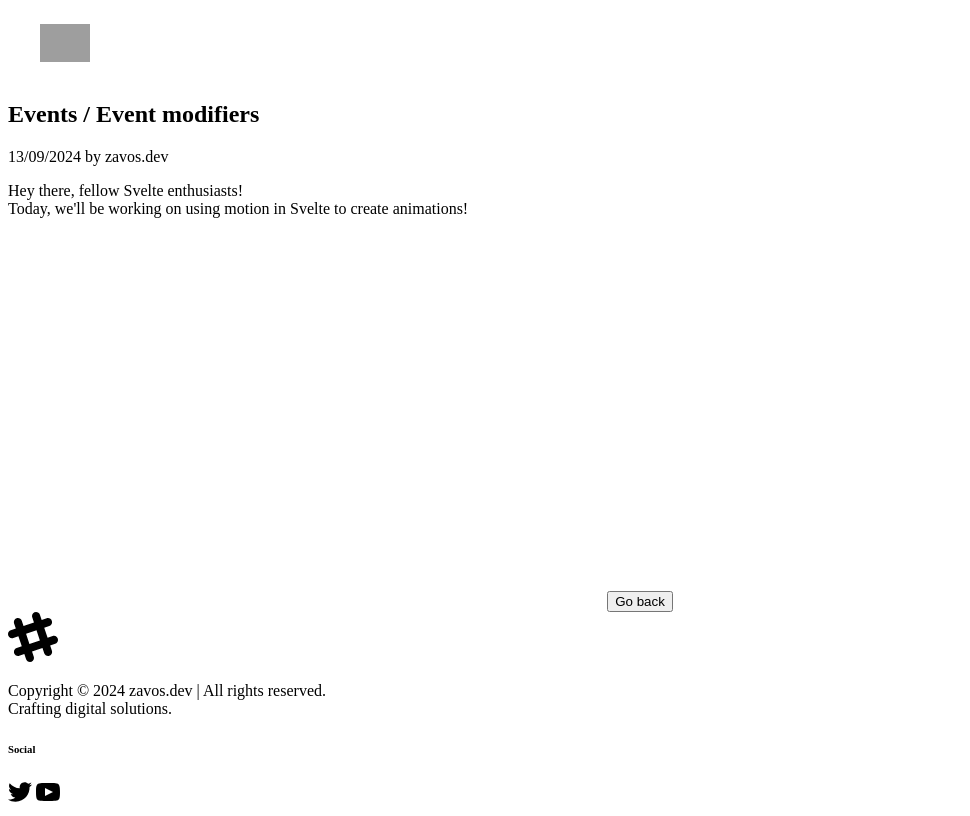
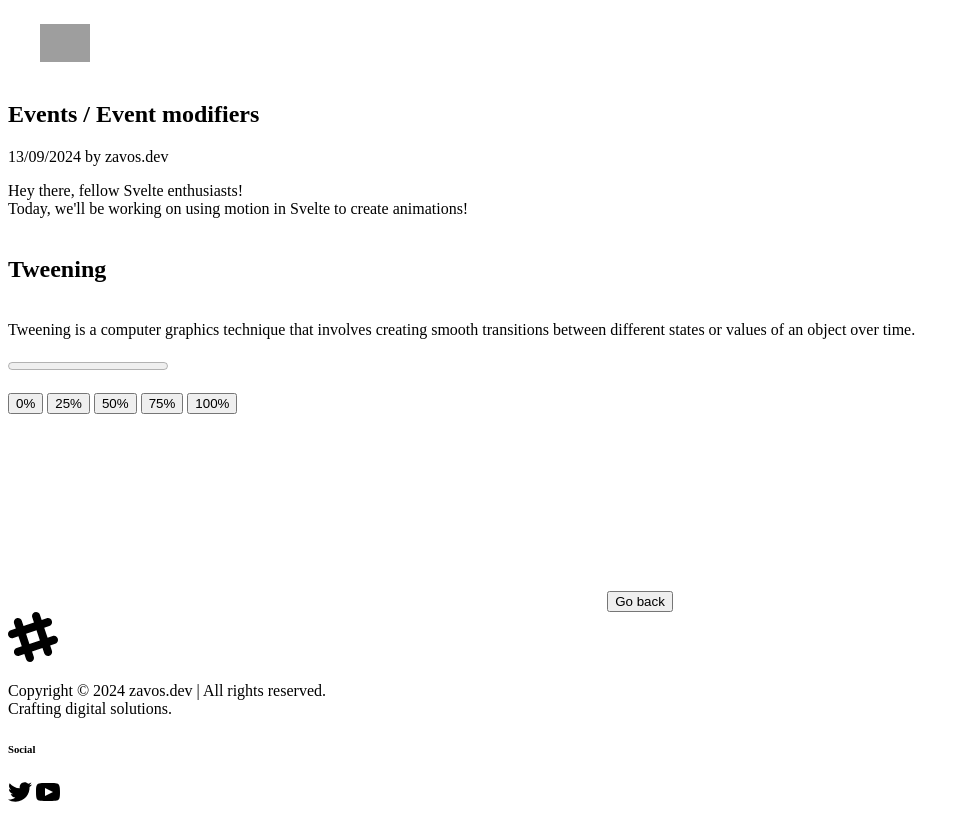
Before and after one commit to kzavos/svelte-training, a SvelteKit app: page /projects/project-8 in a window 1280 px wide. Shown: the whole page, without its empty margins (0-970 px from the left). Built offline with nearby package versions, Linux system fonts and the light colour scheme; grey boxes are pictures that could not be loaded.

Commit message:
Add the non-solved part of the tweening tutorial on 8th project

```diff
--- a/src/routes/projects/project-8/+page.svelte
+++ b/src/routes/projects/project-8/+page.svelte
@@ -1,4 +1,6 @@
 <script>
+	import { writable } from 'svelte/store';
+	const progress = writable(0);
 </script>
 
 <article class="container mx-auto max-w-3xl break-words px-4 py-8">
@@ -12,6 +14,22 @@
 		Hey there, fellow Svelte enthusiasts! <br />
 		Today, we'll be working on using motion in Svelte to create animations!<br />
 	</div>
+	<br />
+	<h1 class="prose text-3xl font-bold">Tweening</h1>
+	<br />
+	<div class="prose text-lg leading-relaxed">
+		Tweening is a computer graphics technique that involves creating smooth transitions between
+		different states or values of an object over time.
+	</div>
+	<br />
+	<progress class="w-full rounded-full bg-gray-200 dark:bg-gray-700" value={$progress}></progress>
+	<br />
+	<br />
+	<button class="btn" on:click={() => progress.set(0)}>0%</button>
+	<button class="btn" on:click={() => progress.set(0.25)}>25%</button>
+	<button class="btn" on:click={() => progress.set(0.5)}>50%</button>
+	<button class="btn" on:click={() => progress.set(0.75)}>75%</button>
+	<button class="btn" on:click={() => progress.set(1)}>100%</button>
 </article>
 
 <style>
```
